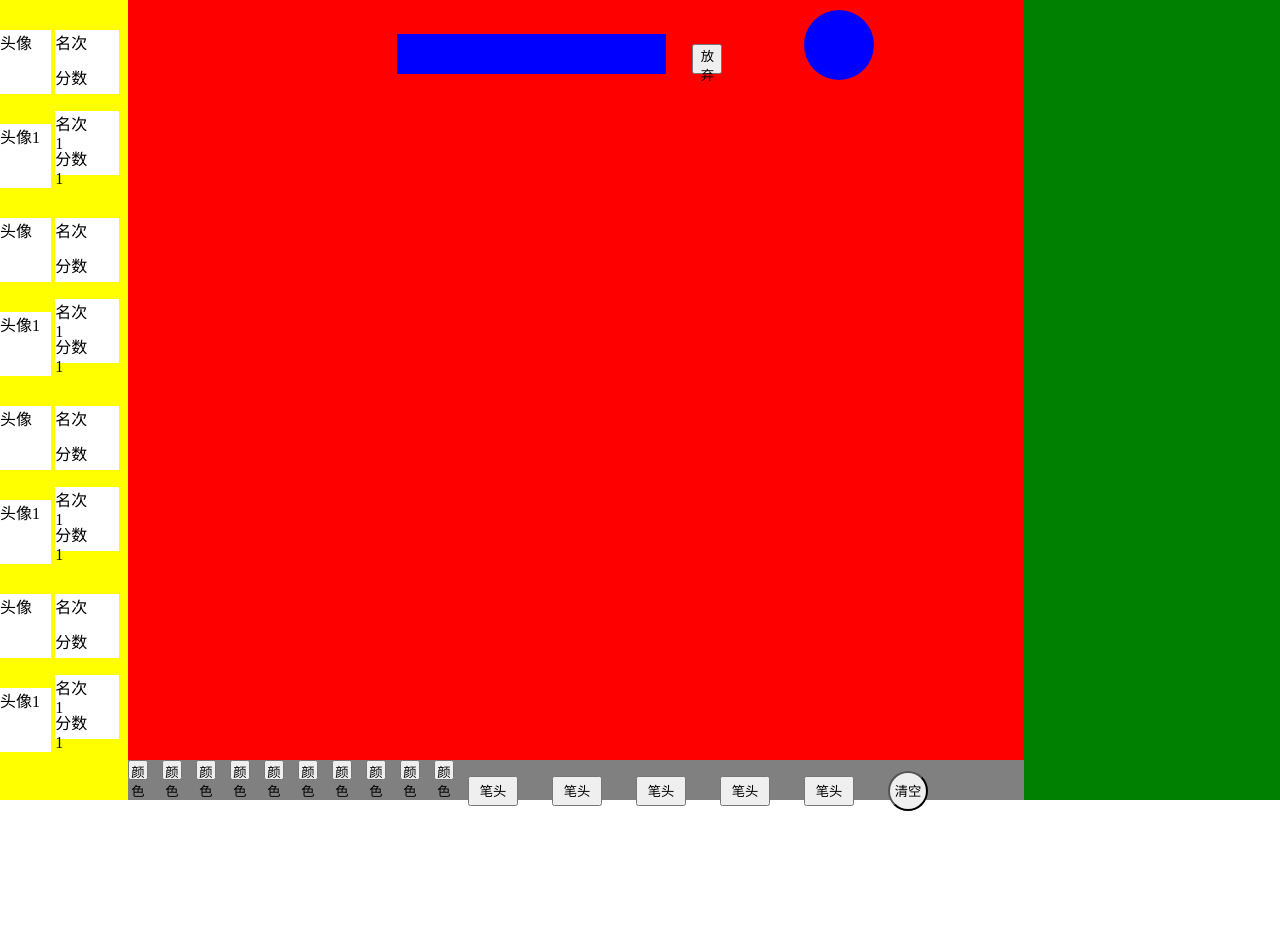
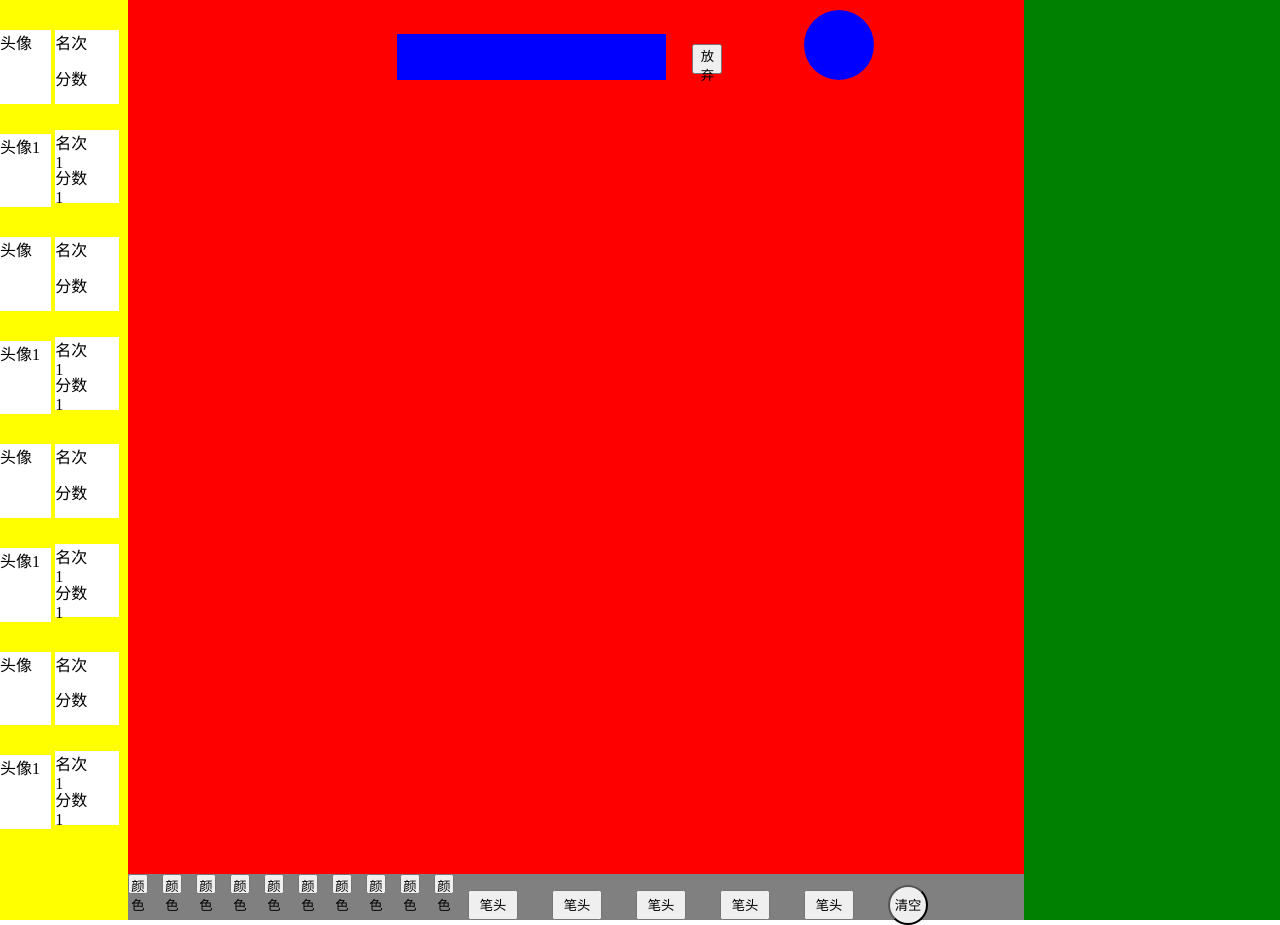
Before and after one commit to TeamOfUs/guess-and-draw, a website: page views/index.html in a window 1280 px wide. Before the commit the page ends 811 px from the top, so only its background shows below. Drawn offline with Linux system fonts and the light colour scheme.

Commit message:
修复长宽最小值与画笔按钮margin-right，现在伸缩自如，永不变形

```diff
--- a/public/stylesheets/index-stylesheet.css
+++ b/public/stylesheets/index-stylesheet.css
@@ -4,8 +4,8 @@
 	padding: 0;
 }
 html,body {
-	min-height: 500px;
-	min-width: 800px;
+	min-height: 920px;
+	min-width: 1280px;
 	height: 100%;
 }
 
```
